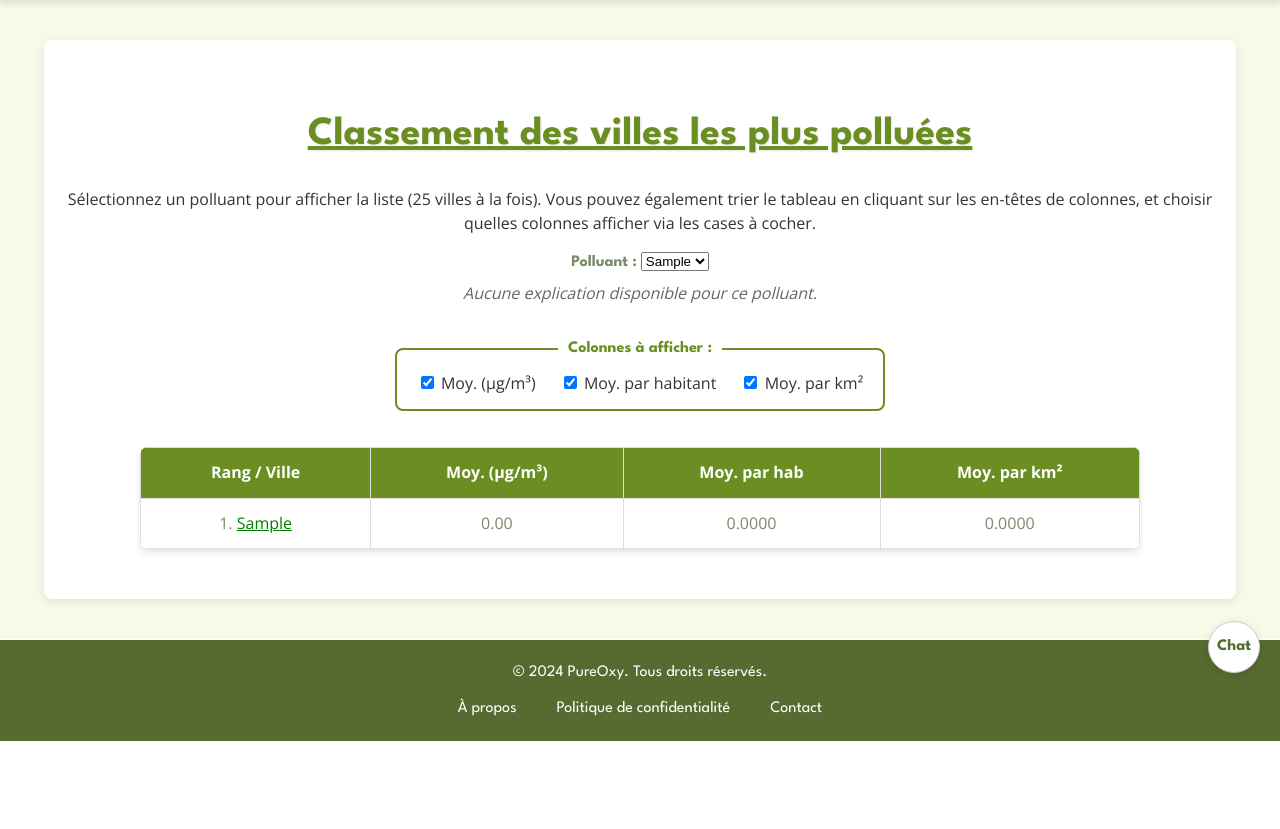
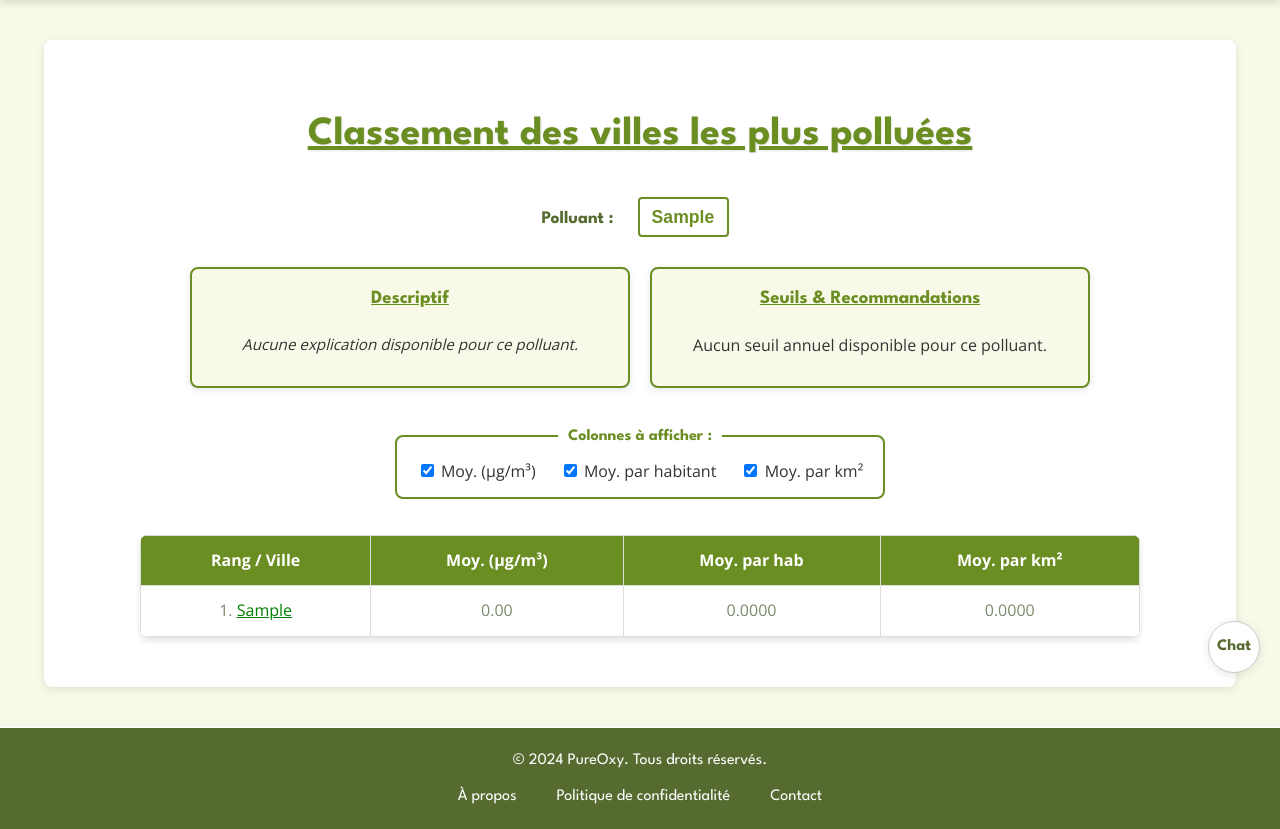
Before and after one commit to Anthony2210/PureOxy, a PHP site: page /PUREOXY/pages/classement.php in a window 1280 px wide. Shown: the part 107-936 px from the top of the page. Before the commit the page ends 848 px from the top, so only its background shows below. Run offline with PHP 8.4, Linux system fonts and the light colour scheme; tables that the repository leaves empty or names only in its code hold one stand-in row (values such as "Sample post").

Commit message:
amelioration de l'interface du graphique !

```diff
--- a/pages/classement.php
+++ b/pages/classement.php
@@ -5,9 +5,7 @@ include '../bd/bd.php';
 /************************************************
  * 1) Récupération des données de seuils
  ************************************************/
-// On stocke d’abord TOUTES les lignes de seuils "moyenne annuelle" dans un tableau temporaire
-$thresholdsMulti = [];  // ex. $thresholdsMulti['NO2'] = [ [valeur=>40, origine=>'FR', ...], ... ]
-
+$thresholdsMulti = [];
 $sqlT = "
     SELECT polluant, polluant_complet, valeur, unite, details, origine
     FROM seuils_normes
@@ -16,7 +14,7 @@ $sqlT = "
 $resT = $conn->query($sqlT);
 if ($resT && $resT->num_rows > 0) {
     while ($rowT = $resT->fetch_assoc()) {
-        $poll = $rowT['polluant']; // ex. "NO2"
+        $poll = $rowT['polluant'];
         if (!isset($thresholdsMulti[$poll])) {
             $thresholdsMulti[$poll] = [];
         }
@@ -25,47 +23,37 @@ if ($resT && $resT->num_rows > 0) {
             'unite'    => $rowT['unite'],
             'details'  => $rowT['details'],
             'origine'  => $rowT['origine'],
-            // Optionnellement, vous pouvez aussi stocker polluant_complet si utile
             'complet'  => $rowT['polluant_complet']
         ];
     }
 }
 
-// Maintenant on agrège pour n’avoir qu’un seul objet par polluant
-$thresholds = []; // ex. $thresholds['NO2'] = [ 'value'=>40, 'unite'=>'µg/m³', 'origines'=>'FR,UE', 'hover'=>'...' ]
+// Agrège pour n’avoir qu’un seul objet par polluant
+$thresholds = [];
 foreach ($thresholdsMulti as $poll => $rows) {
     if (empty($rows)) {
         continue;
     }
-    // On trie par valeur DESC pour trouver la plus élevée
+    // Tri par valeur DESC
     usort($rows, function($a, $b) {
-        return $b['value'] <=> $a['value']; // tri décroissant
+        return $b['value'] <=> $a['value'];
     });
 
-    // La première ligne est la valeur la plus élevée
     $maxVal = $rows[0]['value'];
     $maxUnite = $rows[0]['unite'];
     $maxDetails = $rows[0]['details'];
-    // On va collecter les origines pour toutes les lignes qui ont la même value max
     $maxOrigins = [$rows[0]['origine']];
 
-    // Les autres seuils (valeurs inférieures ou différentes)
     $others = [];
     for ($i = 1; $i < count($rows); $i++) {
         $row = $rows[$i];
         if ($row['value'] == $maxVal) {
-            // Même valeur max => on ajoute juste l’origine
             $maxOrigins[] = $row['origine'];
         } else {
-            // Valeur plus basse => on la stocke dans "others"
-            // pour l’afficher au survol
             $others[] = $row;
         }
     }
 
-    // On construit un texte pour l’infobulle
-    // - mention de la valeur max + origines
-    // - mention des autres (si existants)
     $hoverText = "Seuil = {$maxVal} {$maxUnite}, origine : " . implode(", ", $maxOrigins) . ".";
     if (!empty($others)) {
         $hoverText .= " Autres seuils inférieurs : ";
@@ -76,13 +64,12 @@ foreach ($thresholdsMulti as $poll => $rows) {
         $hoverText .= implode("; ", $tmp) . ".";
     }
 
-    // On stocke dans $thresholds ce qu’on veut réutiliser côté JS
     $thresholds[$poll] = [
-        'value'   => $maxVal,          // la valeur la plus élevée
+        'value'   => $maxVal,
         'unite'   => $maxUnite,
         'details' => $maxDetails,
         'origines'=> implode(", ", $maxOrigins),
-        'hover'   => $hoverText        // un texte explicatif tout prêt
+        'hover'   => $hoverText
     ];
 }
 
@@ -111,7 +98,6 @@ $rankingData = [];
 if ($result && $result->num_rows > 0) {
     while ($row = $result->fetch_assoc()) {
         $polluant = $row['polluant'];
-        // Option : ignorer un polluant particulier, ex. 'C6H6'
         if ($polluant === 'C6H6') {
             continue;
         }
@@ -130,14 +116,12 @@ if ($result && $result->num_rows > 0) {
         ];
     }
 }
-
-// Passage des données en JSON pour le JS
 ?>
 <!DOCTYPE html>
 <html lang="fr">
 <head>
     <meta charset="UTF-8">
-    <title>PureOxy - Données Nationales</title>
+    <title>PureOxy - Classement</title>
     <!-- Polices Google -->
     <link href="https://fonts.googleapis.com/css2?family=League+Spartan:wght@400;700&family=Open+Sans:wght@400;700&display=swap" rel="stylesheet">
 
@@ -153,22 +137,25 @@ if ($result && $result->num_rows > 0) {
 
 <section id="classement">
     <h2>Classement des villes les plus polluées</h2>
-    <p>
-        Sélectionnez un polluant pour afficher la liste (25 villes à la fois).
-        Vous pouvez également trier le tableau en cliquant sur les en-têtes de colonnes,
-        et choisir quelles colonnes afficher via les cases à cocher.
-    </p>
+    <!-- Menu déroulant pour choisir le polluant -->
+    <label for="polluant-select" class="polluant-label">Polluant :</label>
+    <select id="polluant-select" class="pollutant-dropdown"></select>
 
-    <!-- Menu déroulant pour choisir le polluant -->
-    <label for="polluant-select" style="font-weight: bold;">Polluant :</label>
-    <select id="polluant-select" class="polluant-dropdown"></select>
-
-    <!-- Paragraphe d'explication du polluant -->
-    <p id="polluant-info" style="font-style: italic; color: #666; margin-top: 5px;"></p>
+    <!-- Nouveau bloc d'informations sur le polluant + seuils -->
+    <div id="polluant-box">
+        <div class="polluant-descriptif">
+            <h3>Descriptif</h3>
+            <p id="polluant-info" class="polluant-info"></p>
+        </div>
+        <div class="polluant-thresholds">
+            <h3>Seuils & Recommandations</h3>
+            <div id="polluant-thresholds" class="polluant-thresholds-content"></div>
+        </div>
+    </div>
 
     <!-- Cases à cocher pour afficher/masquer les colonnes -->
-    <fieldset id="columns-choices" style="margin: 1em 0;">
-        <legend style="font-weight: bold;">Colonnes à afficher :</legend>
+    <fieldset id="columns-choices">
+        <legend>Colonnes à afficher :</legend>
         <label>
             <input type="checkbox" id="chkAvgVal" checked>
             Moy. (µg/m³)
@@ -194,47 +181,45 @@ if ($result && $result->num_rows > 0) {
 
 <script>
     (function() {
-        /**************************************************************
-         * 1) Données du classement + seuils (récupérées en PHP -> JSON)
-         **************************************************************/
-        var rankingData = <?php echo json_encode($rankingData, JSON_HEX_TAG | JSON_HEX_AMP | JSON_UNESCAPED_UNICODE); ?>;
+        var rankingData   = <?php echo json_encode($rankingData, JSON_HEX_TAG | JSON_HEX_AMP | JSON_UNESCAPED_UNICODE); ?>;
         var thresholdData = <?php echo json_encode($thresholds, JSON_HEX_TAG | JSON_HEX_AMP | JSON_UNESCAPED_UNICODE); ?>;
 
-        /**************************************************************
-         * 2) Explications textuelles pour certains polluants
-         **************************************************************/
+        // Explications textuelles pour certains polluants
         var polluantExplanations = {
-            'NO2':  "Le NO2 (Dioxyde d'azote) est un gaz irritant émis notamment par le trafic routier.",
-            'PM10': "Particules de diamètre < 10 µm. Principales sources : transport, industries, etc.",
-            'PM2.5':"Particules fines < 2,5 µm, encore plus dangereuses pour la santé.",
-            'SO2':  "Le dioxyde de soufre (SO2) provient surtout de la combustion de charbon et de pétrole.",
-            'O3':   "L'ozone troposphérique (O3) se forme par réaction photochimique, surtout en été."
+            'NO':   "Le NO (Monoxyde d'azote) est un gaz émis principalement par les moteurs diesel et la combustion industrielle. " +
+                "Il peut contribuer à la formation de NO₂ et d'ozone dans l'atmosphère. " +
+                "Des niveaux trop élevés peuvent accentuer les problèmes respiratoires et cardiovasculaires.",
+            'NO2':  "Le NO₂ (Dioxyde d'azote) est un gaz irritant émis surtout par le trafic routier. " +
+                "Une exposition prolongée peut provoquer des inflammations des voies respiratoires.",
+            'PM10': "Les PM₁₀ désignent des particules en suspension d'un diamètre inférieur à 10 µm. " +
+                "Elles proviennent principalement du trafic routier, des activités industrielles et du chauffage domestique. " +
+                "Elles peuvent irriter les voies respiratoires et aggraver l'asthme.",
+            'PM2.5':"Les PM₂.₅ sont des particules de diamètre inférieur à 2,5 µm, plus fines que les PM₁₀," +
+                "elles peuvent pénétrer profondément dans l'organisme et affecter la santé cardiovasculaire et pulmonaire.",
+            'SO2':  "Le dioxyde de soufre (SO₂) est principalement émis lors de la combustion de charbon et de pétrole. " +
+                "Il peut irriter les voies respiratoires et contribuer à la formation de pluies acides.",
+            'O3':   "L'ozone troposphérique (O₃) se forme par réaction photochimique en présence de soleil et de polluants précurseurs. " +
+                "Des concentrations élevées peuvent provoquer des irritations oculaires et respiratoires."
         };
 
-        /**************************************************************
-         * 3) Variables globales et références DOM
-         **************************************************************/
-        let currentPollutant = null; // polluant en cours d'affichage
-        let currentOffset = 0;       // pagination : combien de villes déjà affichées
-        const pageSize = 25;         // nombre de villes à afficher par "page"
+        let currentPollutant = null;
+        let currentOffset = 0;
+        const pageSize = 25;
 
-        let sortColumn = null;       // colonne utilisée pour trier ("city", "avg_val", "avg_hab", "avg_par_km2")
-        let sortAsc = true;          // sens du tri : croissant (true) ou décroissant (false)
+        let sortColumn = null;
+        let sortAsc = true;
 
-        // Récupération des éléments du DOM
         const polluantSelect    = document.getElementById('polluant-select');
         const rankingContainer  = document.getElementById('rankingContainer');
         const loadMoreButton    = document.getElementById('loadMoreButton');
         const polluantInfo      = document.getElementById('polluant-info');
+        const polluantThresholdsBox = document.getElementById('polluant-thresholds');
 
-        // Cases à cocher
         const chkAvgVal = document.getElementById('chkAvgVal');
         const chkAvgHab = document.getElementById('chkAvgHab');
         const chkAvgKm2 = document.getElementById('chkAvgKm2');
 
-        /**************************************************************
-         * 4) Initialisation du menu déroulant des polluants
-         **************************************************************/
+        // Remplir la liste des polluants
         const allPolls = Object.keys(rankingData);
         if (allPolls.length === 0) {
             polluantSelect.innerHTML = '<option>Aucun polluant</option>';
@@ -244,42 +229,52 @@ if ($result && $result->num_rows > 0) {
                 optionsHtml += `<option value="${p}">${p}</option>`;
             });
             polluantSelect.innerHTML = optionsHtml;
-            currentPollutant = allPolls[0]; // on prend le premier polluant par défaut
+            currentPollutant = allPolls[0];
         }
 
-        /**************************************************************
-         * 5) Fonction pour afficher une explication sur le polluant
-         **************************************************************/
+        // Affiche la description du polluant + encadré Seuils
         function updatePollutantExplanation(poll) {
             if (!poll) {
                 polluantInfo.textContent = '';
+                polluantThresholdsBox.innerHTML = 'Aucune donnée disponible.';
                 return;
             }
+            // Descriptif
             if (!polluantExplanations[poll]) {
                 polluantInfo.textContent = "Aucune explication disponible pour ce polluant.";
             } else {
                 polluantInfo.textContent = polluantExplanations[poll];
             }
+            // Seuils & Recommandations
+            if (thresholdData[poll]) {
+                let thr = thresholdData[poll];
+                let val = thr.value;
+                let unite = thr.unite;
+                let details = thr.details || '';
+                let origines = thr.origines || '';
+                // Construire un petit HTML
+                polluantThresholdsBox.innerHTML = `
+                    <div class="threshold-box">
+                        <p><strong>Valeur annuelle : </strong>${val} ${unite}</p>
+                        <p><strong>Origine(s) : </strong>${origines}</p>
+                        <p>${details}</p>
+                    </div>
+                `;
+            } else {
+                polluantThresholdsBox.innerHTML = "Aucun seuil annuel disponible pour ce polluant.";
+            }
         }
 
-        /**************************************************************
-         * 6) Fonction de tri des données
-         **************************************************************/
+        // Tri
         function sortRows(rows) {
-            if (!sortColumn) {
-                return rows; // pas de tri si sortColumn est null
-            }
-            // On copie le tableau pour ne pas modifier l'original
+            if (!sortColumn) return rows;
             const sorted = rows.slice();
-
-            // Tri personnalisé
             sorted.sort((a, b) => {
                 let va, vb;
                 if (sortColumn === 'city') {
                     va = a.city.toLowerCase();
                     vb = b.city.toLowerCase();
                 } else {
-                    // "avg_val", "avg_hab", "avg_par_km2"
                     va = a[sortColumn];
                     vb = b[sortColumn];
                 }
@@ -290,33 +285,26 @@ if ($result && $result->num_rows > 0) {
             return sorted;
         }
 
-        /**************************************************************
-         * 7) Rendu du tableau (avec pagination + colonnes dynamiques)
-         **************************************************************/
+        // Rendu du tableau
         function renderRanking() {
-            // Vérifier si on a des données pour le polluant sélectionné
             if (!currentPollutant || !rankingData[currentPollutant]) {
                 rankingContainer.innerHTML = '<p>Aucune donnée pour ce polluant.</p>';
                 loadMoreButton.style.display = 'none';
                 return;
             }
 
-            // Récupérer les enregistrements et appliquer le tri
             let allRows = rankingData[currentPollutant];
             allRows = sortRows(allRows);
 
-            // Gestion de la pagination
             const rowsToDisplay = allRows.slice(0, currentOffset + pageSize);
 
-            // Colonnes à afficher
             const showAvgVal = chkAvgVal.checked;
             const showAvgHab = chkAvgHab.checked;
             const showAvgKm2 = chkAvgKm2.checked;
 
-            // Construction de l'entête de tableau avec flèches
             function getArrow(col) {
                 if (col !== sortColumn) return '';
-                return sortAsc ? ' &#x25B2;' : ' &#x25BC;'; // flèche up / down
+                return sortAsc ? ' &#x25B2;' : ' &#x25BC;';
             }
 
             let html = '<table class="table-classement">';
@@ -334,40 +322,32 @@ if ($result && $result->num_rows > 0) {
             }
             html += '</tr></thead><tbody>';
 
-            // Récupération du seuil agrégé pour le polluant en cours
             let seuilInfo = thresholdData[currentPollutant] || null;
-            // Ex. seuilInfo = { value:40, unite:'µg/m³', details:'A ne pas dépasser plus de 18h/an', origines:'FR,UE', hover:'...' }
-
             let seuilVal = seuilInfo ? seuilInfo.value : null;
             let hoverBase = seuilInfo ? seuilInfo.hover : '';
 
-            // Remplir le tableau
             rowsToDisplay.forEach((item, index) => {
-                // Rang : si tri décroissant => rang = (allRows.length - index), sinon rang = index+1
                 const rangAbsolu = sortAsc ? (index + 1) : (allRows.length - index);
                 const cityLink = `<a href="../fonctionnalites/details.php?ville=${encodeURIComponent(item.city)}">${item.city}</a>`;
 
-                // Couleur de fond en fonction du seuil
                 let ratio = 0;
                 let bgColorClass = '';
                 let hoverTitle = hoverBase || 'Aucun seuil défini.';
                 if (seuilVal) {
                     ratio = item.avg_val / seuilVal;
-                    // <0.8 = vert, <1 = orange, >=1 = rouge
                     if (ratio < 0.8) {
                         bgColorClass = 'bg-green';
-                        hoverTitle = `Valeur en dessous de 80% du seuil (${seuilVal} ${seuilInfo.unite}). ${hoverBase}`;
+                        hoverTitle = `Valeur < 80% du seuil (${seuilVal} ${seuilInfo.unite}). ${hoverBase}`;
                     } else if (ratio < 1) {
                         bgColorClass = 'bg-orange';
                         hoverTitle = `Valeur proche du seuil (${seuilVal} ${seuilInfo.unite}). ${hoverBase}`;
                     } else {
                         bgColorClass = 'bg-red';
-                        hoverTitle = `Valeur au-dessus du seuil (${seuilVal} ${seuilInfo.unite}). ${hoverBase}`;
+                        hoverTitle = `Valeur > seuil (${seuilVal} ${seuilInfo.unite}). ${hoverBase}`;
                     }
                 }
 
                 html += `<tr class="${bgColorClass}" title="${hoverTitle}">`;
-                // On fusionne Rang et Ville dans une seule colonne
                 html += `<td>${rangAbsolu}. ${cityLink}</td>`;
 
                 if (showAvgVal) {
@@ -385,7 +365,6 @@ if ($result && $result->num_rows > 0) {
             html += '</tbody></table>';
             rankingContainer.innerHTML = html;
 
-            // Gestion du bouton "Voir plus"
             if (rowsToDisplay.length < allRows.length) {
                 loadMoreButton.style.display = 'inline-block';
             } else {
@@ -393,46 +372,34 @@ if ($result && $result->num_rows > 0) {
             }
         }
 
-        /**************************************************************
-         * 8) Fonction de tri (cliquable sur en-tête)
-         **************************************************************/
+        // Fonctions globales
         window.sortBy = function(colKey) {
-            // Si on reclique sur la même colonne, on inverse le sens
             if (sortColumn === colKey) {
                 sortAsc = !sortAsc;
             } else {
-                // On change de colonne, on se met en ordre croissant par défaut
                 sortColumn = colKey;
                 sortAsc = true;
             }
             renderRanking();
         };
 
-        /**************************************************************
-         * 9) Écouteurs d'événements
-         **************************************************************/
-        // Changement de polluant
         polluantSelect.addEventListener('change', function() {
             currentPollutant = this.value;
-            currentOffset = 0; // on réinitialise la pagination
+            currentOffset = 0;
             updatePollutantExplanation(currentPollutant);
             renderRanking();
         });
 
-        // Bouton "Voir plus" => on augmente l'offset
         loadMoreButton.addEventListener('click', function() {
             currentOffset += pageSize;
             renderRanking();
         });
 
-        // Cases à cocher => on refait le rendu (colonnes affichées)
         chkAvgVal.addEventListener('change', renderRanking);
         chkAvgHab.addEventListener('change', renderRanking);
         chkAvgKm2.addEventListener('change', renderRanking);
 
-        /**************************************************************
-         * 10) Initialisation au chargement
-         **************************************************************/
+        // Initialisation
         if (currentPollutant) {
             updatePollutantExplanation(currentPollutant);
         }
--- a/styles/classement.css
+++ b/styles/classement.css
@@ -177,3 +177,46 @@
     background-color: #56751b;
     transform: translateY(-2px);
 }
+/* Encadré global */
+#polluant-box {
+    display: flex;
+    flex-wrap: wrap;  /* permet le passage en colonne si l'écran est étroit */
+    justify-content: center;
+    gap: 20px;
+    margin: 20px auto;
+    max-width: 900px;
+}
+
+/* Bloc Descriptif */
+.polluant-descriptif, .polluant-thresholds {
+    flex: 1 1 300px;
+    background-color: #f9f9e9;
+    border: 2px solid #6b8e23;
+    border-radius: 8px;
+    padding: 15px;
+    box-shadow: 0 2px 8px rgba(0,0,0,0.1);
+}
+
+.polluant-descriptif h3,
+.polluant-thresholds h3 {
+    margin-top: 0;
+    color: #6b8e23;
+    text-decoration: underline;
+    font-family: 'League Spartan', sans-serif;
+}
+
+/* Contenu de la partie Seuils */
+.polluant-thresholds-content {
+    color: #333;
+    font-family: 'Open Sans', sans-serif;
+    line-height: 1.5;
+}
+
+.polluant-thresholds-content .threshold-box p {
+    margin: 5px 0;
+    font-size: 0.95em;
+}
+
+.polluant-thresholds-content strong {
+    color: #556b2f;
+}
```
